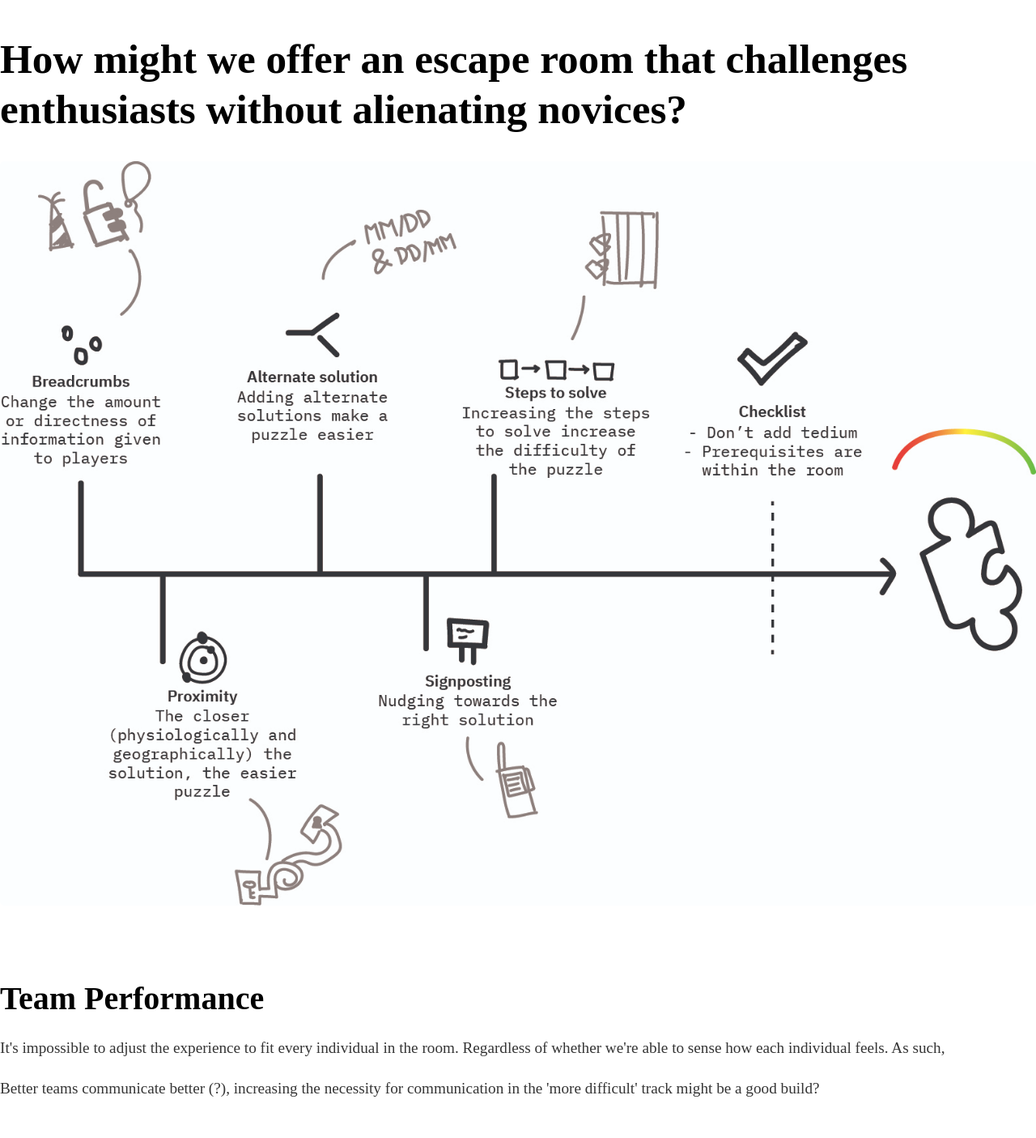
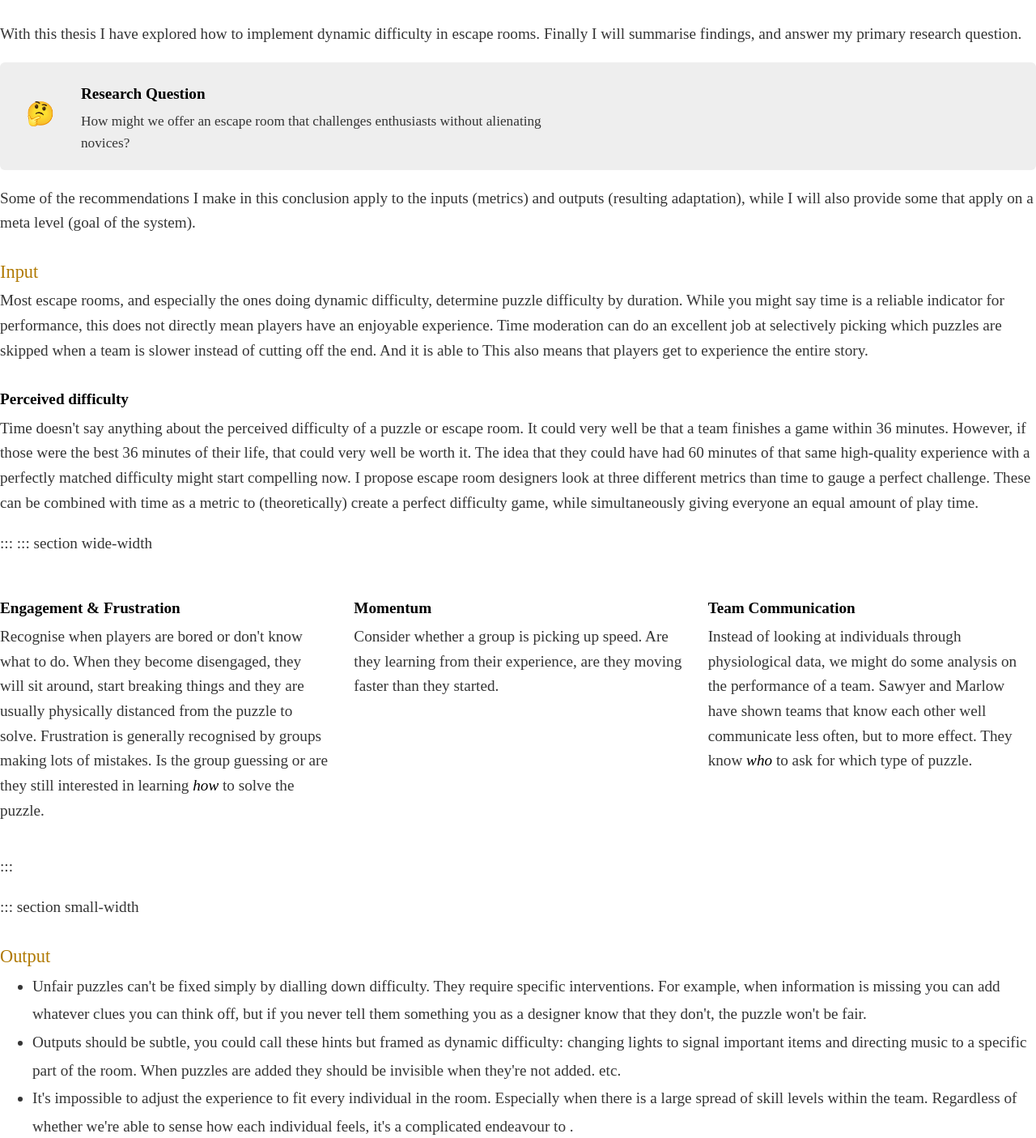
Before and after one commit to nwesthoff/irp-dynamic-difficulty, a Next.js app: page /chapters/conclusion in a window 1280 px wide. Shown: the part 42-1447 px from the top of the page at 81% size. Built offline with nearby package versions, Linux system fonts and the light colour scheme.

Commit message:
📝 Update conclusion a little

```diff
--- a/pages/chapters/conclusion.mdx
+++ b/pages/chapters/conclusion.mdx
@@ -1,27 +1,96 @@
 ---
 title: "Designing for Enthusiasts"
 subtitle: "Conclusion"
-introduction: "In conclusion..."
+introduction: "Unfortunately there is no cookie-cutter way to implement dynamic difficulty (yet). The result of this research project are several recommendations that can be considered when developing a dynamic difficulty system for escape rooms."
 index: 5
 image: "/img/vault-gate.jpg"
 ---
 
 import Citation from "@components/Bibliography/Citation";
 import ImageCarousel from "@components/ImageCarousel";
+import SideBySide from "@components/MDXComponents/SideBySide";
+import Callout from "@components/MDXComponents/Callout";
 
 ::: section small-width
 
-# How might we offer an escape room that challenges enthusiasts without alienating novices?
+With this thesis I have explored how to implement dynamic difficulty in escape rooms. Finally I will summarise findings, and answer my primary research question.
+
+<Callout title="Research Question" emoji="🤔">
+
+How might we offer an escape room that challenges enthusiasts without alienating novices?
+
+</Callout>
+
+Some of the recommendations I make in this conclusion apply to the inputs (metrics) and outputs (resulting adaptation), while I will also provide some that apply on a meta level (goal of the system).
+
+### Input
+
+Most escape rooms, and especially the ones doing dynamic difficulty, determine puzzle difficulty by duration. While you might say time is a reliable indicator for performance, this does not directly mean players have an enjoyable experience. Time moderation can do an excellent job at selectively picking which puzzles are skipped when a team is slower instead of cutting off the end. And it is able to This also means that players get to experience the entire story.
+
+#### Perceived difficulty
+
+Time doesn't say anything about the perceived difficulty of a puzzle or escape room. It could very well be that a team finishes a game within 36 minutes. However, if those were the best 36 minutes of their life, that could very well be worth it. The idea that they could have had 60 minutes of that same high-quality experience with a perfectly matched difficulty might start compelling now. I propose escape room designers look at three different metrics than time to gauge a perfect challenge. These can be combined with time as a metric to (theoretically) create a perfect difficulty game, while simultaneously giving everyone an equal amount of play time.
+
+:::
+::: section wide-width
+
+<SideBySide>
+
+<div>
+
+#### Engagement & Frustration
+
+Recognise when players are bored or don't know what to do. When they become disengaged, they will sit around, start breaking things and they are usually physically distanced from the puzzle to solve. Frustration is generally recognised by groups making lots of mistakes. Is the group guessing or are they still interested in learning _how_ to solve the puzzle.
+
+</div>
+
+<div>
+
+#### Momentum
+
+Consider whether a group is picking up speed. Are they learning from their experience, are they moving faster than they started.
+
+</div>
+
+<div>
+
+#### Team Communication
+
+Instead of looking at individuals through physiological data, we might do some analysis on the performance of a team. Sawyer and Marlow have shown teams that know each other well communicate less often, but to more effect. They know _who_ to ask for which type of puzzle.
+
+</div>
+
+</SideBySide>
+
+:::
+
+::: section small-width
+
+### Output
+
+- Unfair puzzles can't be fixed simply by dialling down difficulty. They require specific interventions. For example, when information is missing you can add whatever clues you can think off, but if you never tell them something you as a designer know that they don't, the puzzle won't be fair.
+- Outputs should be subtle, you could call these hints but framed as dynamic difficulty: changing lights to signal important items and directing music to a specific part of the room. When puzzles are added they should be invisible when they're not added. etc.
+- It's impossible to adjust the experience to fit every individual in the room. Especially when there is a large spread of skill levels within the team. Regardless of whether we're able to sense how each individual feels, it's a complicated endeavour to .
+- Difficulty of the unfamiliar as Moran calls it, is very hard to moderate. It's purely a function of the players' prior experience. When we break the mold, that won't be more difficult for a novice (since everything is new), but it will be relatively difficult for enthusiasts (since they haven't seen it before either). Obviously that's easier said than done. Really, the increasing amount of escape rooms means it's harder and harder to come up with interactions that are as hard for enthusiasts as they are for novices, because enthusiasts have seen almost anything at this point.
+- Not only should we adjust for difficulty in a general sense, but also based on specific skills. Better teams communicate better, increasing the necessity for communication in the 'more difficult' track might be a good build? Other teams might be very familiar with escape games individually, but have never played an experience together (they're unfamiliar as a team). They are less able to depend on each other, but are skillful individually and have seen lots of escape game puzzles before. Ex. we split them up a little more than usual to work on puzzles individually, and bring them together as the game progresses?
 
 ![/img/dials-of-difficulty.jpg](/img/dials-of-difficulty.jpg)
 
-## Team Performance
+### Meta-level
 
-It's impossible to adjust the experience to fit every individual in the room. Regardless of whether we're able to sense how each individual feels. As such,
+Challenge-based immersion is a hard one to get right. It requires that players get the _exact_ difficulty they require, which is influenced a lot by the experience players have an how well they know each other. However, I've also learnt that designers can get away with _a lot_, like the skip button in _Push the Button_. So long as they fit it in the narrative, and players never get the idea that it's unfair, these (otherwise potentially game-breaking) decisions may offer a better experience.
 
-Better teams communicate better (?), increasing the necessity for communication in the 'more difficult' track might be a good build?
+If you can't be subtle about dynamic difficulty, make it part of the narrative, and explain _why_ the difficulty is not the same for every group.
 
-# Dynamically Adjusting Game Flow
+- Essentially, escape rooms already are somewhat dynamic. Games become fair through a robust clueing network. Difficulty is lowered by correctly timed hints (often when the player asks for them).
+- Many game designers see dynamic difficulty as an issue with the game. When too many teams need a hint, most game designers see that as an error in game design. Dynamic difficulty would take those those ideas to the extreme, which (at least currently) isn't welcomed in the industry. This might be a case of 'I have to see it to believe it' though.
+- Highly rated games becoming more linear, doesn't mean there is no room for games that offer a challenge. I think many games can thrive without difficulty, and games do get rated poorly when they are too hard and especially when they're unfair. In that regard it might seem risky to make escape rooms hard, because it's difficult to distinguish difficulty from fairness without rigorous play testing.
+- Game designers want to create consistent experiences, so players of any level can talk about their experience without major disconnects. They want to be as consistent as movies, but they could be as flexible as video games. I think moving forward, escape room designers have to embrace the medium as its own thing. To be as flexible as video games while being more immersive (on all types) than video games and movies will ever be.
+- When players disengage early on in a game, it's hard to get them back. A drawback of _The Witness'_ puzzle language is that they _require_ players to learn how they work. When a puzzle is brute forced, players don't learn its language, and won't be able to solve later puzzles.
+
+All these levers are small wins, but all of those together can potentially influence the experience with a fine-grained control not previously seen.
+
+## Dynamically Adjusting Game Flow
 
 These are some hypothetical scenarios of groups reaping the benefits of a dynamically controlled escape room.
 
@@ -49,19 +118,45 @@ These are some hypothetical scenarios of groups reaping the benefits of a dynami
 
 :::
 
-::: section small-width
+::: section wide-width
 
-### Enthusiasts looking for a challenge
+<SideBySide>
+
+<div>
+
+#### Enthusiasts looking for a challenge
 
 The main complaint from enthusiasts at The Vault is a lack of challenge. Puzzles are (sometimes) a-logical, and merely an action to do. The experience of the room makes up for it, but Sherlocked wants to offer a bigger challenge to their (most loyal) customers.
 
-### Enthusiasts having a bad day
+</div>
+
+<div>
+
+#### Enthusiasts having a bad day
 
 What if a second group of enthusiasts play the new experience. They start of well but quickly realise they've taken on too much. They might get knocked down from the highest difficulty, all the way down to an easy level. This way even they get to see the finish line, though that does not ensure they escape.
 
-### Team of colleagues, novice escape room players
+</div>
+
+<div>
+
+#### Team of colleagues, novice escape room players
 
 On the other hand we might see a group of colleagues that know each other well, but have never played an escape room together. They might start of quite anxious, but also are deeply curious and driven to do well. They soon realize they're on a roll and might even think the puzzles start to become boring. The DDA kicks things up a notch and grows with them, they play their final puzzle(s) at the highest level.
+
+</div>
+
+</SideBySide>
+
+:::
+
+::: section small-width
+
+<Callout title="Conclusion">
+
+The goal of dynamic difficulty is to control the experience based on play speed as well as perceived difficulty. To keep teams in a flow state while also taking into account the time they have left to escape. To put them in the James Bond moment with a difficulty level that matches their optimal experience, during which they _perform at the highest of their abilities_.
+
+</Callout>
 
 ## The Podcast
 
@@ -71,23 +166,12 @@ On the other hand we might see a group of colleagues that know each other well,
   width="400px"
   frameBorder="0"
   scrolling="no"
-></iframe>
-
-## Conclusions
-
-There is an argument to be made that the compulsion loop should be reconsidered. The compulsion loop suggests that players are only to solve an escape room because of a reward, which isn't unequivocally true. For many, the experience of playing escape rooms is motivated by their appeal as a medium, not that they offer the reward of escaping.
-
-- Essentially, escape rooms already are somewhat dynamic. Games become fair through a robust clueing network. Difficulty is lowered by correctly timed hints (often when the player asks for them).
-- Many game designers see dynamic difficulty as an issue with the game. When too many teams need a hint, most game designers see that as an error in game design. Dynamic difficulty would take those those ideas to the extreme, which (at least currently) isn't welcomed in the industry. This might be a case of 'I have to see it to believe it' though.
-- Designers can get away with _a lot_, so long as they fit it in the narrative, and so long as they never give the idea that it is unfair (unbeatable).
-- Highly rated games becoming more linear, doesn't mean there is no room for games that offer a challenge (I mean, look at Dark Souls). I think many games can thrive without difficulty, and games do get rated poorly when they are too hard and especially when they're unfair. In that regard it might seem risky to make escape rooms hard, because it's difficult to distinguish difficulty from fairness without rigorous play testing.
-- Game designers want to create consistent experiences, so players of any level can talk about their experience without major disconnects. They want to be as consistent as movies, but they could be as flexible as video games. I think moving forward, escape room designers have to embrace the medium as its own thing. To be as flexible as video games while being more immersive (on all types) than video games and movies will ever be.
-- When players disengage early on in a game, it's hard to get them back. A drawback of _The Witness'_ puzzle language is that they _require_ players to learn how they work. When a puzzle is brute forced, they don't learn its language, and won't be able to solve later puzzles
-- It's impossible to adjust the experience to fit every individual in the room. Regardless of whether we're able to sense how each individual feels.
+/>
 
 ## Further research
 
-- measuring teams
+- Practical ways of measuring team performance
+- Statistical research into the need for escaping, is that important. Do enthusiasts care about records (impossible when you're not playing the same game) or would they rather play something that matches their abilities?
 - standardised 'difficulty levels'/kijkwijzer for the industry
 - An analysis what the characteristics are of a team that does well
 
@@ -104,5 +188,4 @@ There is an argument to be made that the compulsion loop should be reconsidered.
 - Hosting a panel with escape room legends has been one of the best experiences I've had during my education. That says a lot, because Hyper Island has linked us with some incredible companies and speakers as well.
 - Even though I've enjoyed my work with Sherlocked **a lot**, and appreciate the fantastic environment they have given me to take a stab at this problem. I have decided to get a job elsewhere. I think much of what I've learnt during this project is applicable throughout the field of experience design. And I have a positive outlook that I'll be able to translate what I've learnt in a different domain, like Nicole Lazarro has done. Transposing her work to the field of user experience design as a whole, as she's demonstrated with her talk at AIGA Conference.
 - I'm excited as much as I'm relieved to finally put this work out into the world.
-
-:::
+  :::
```
